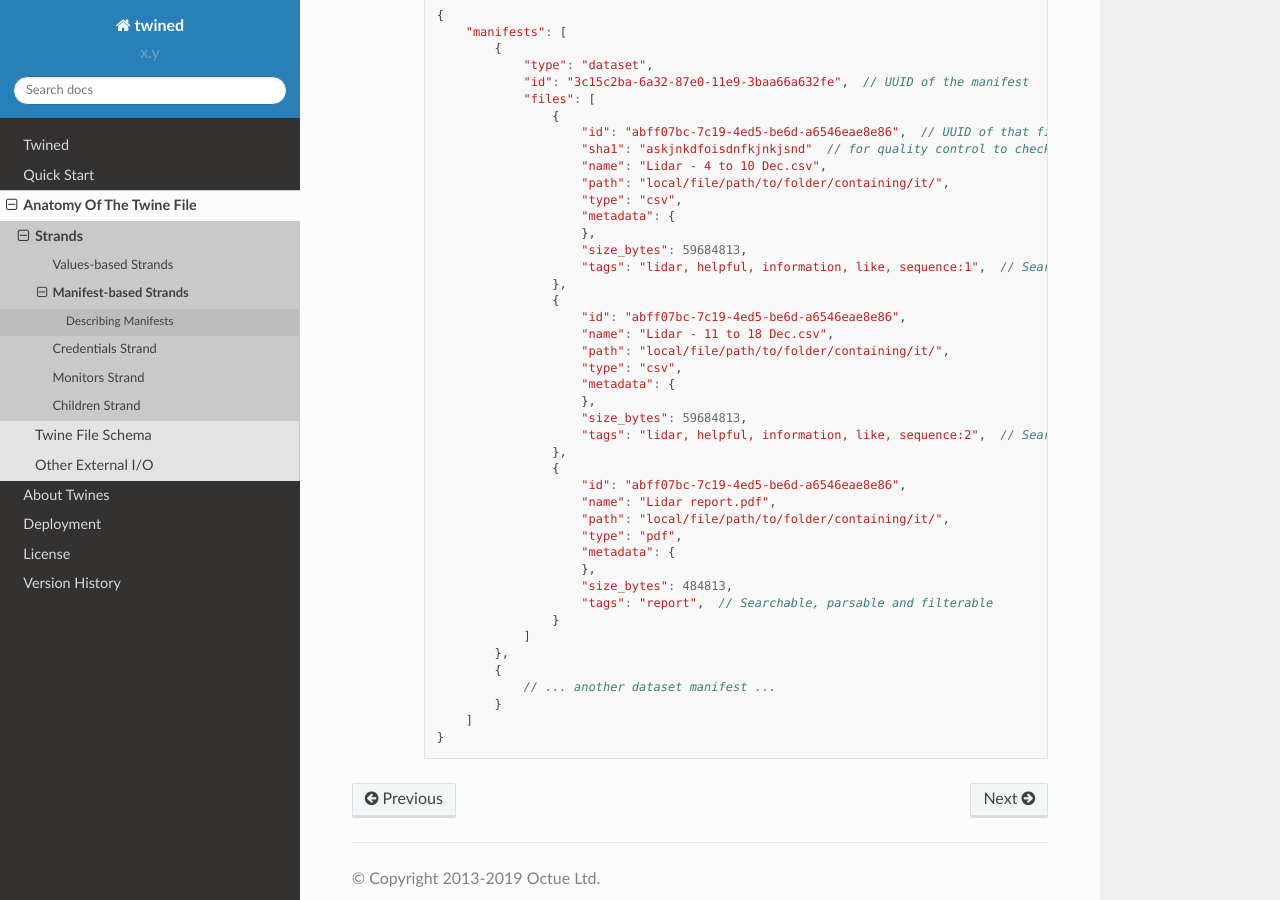
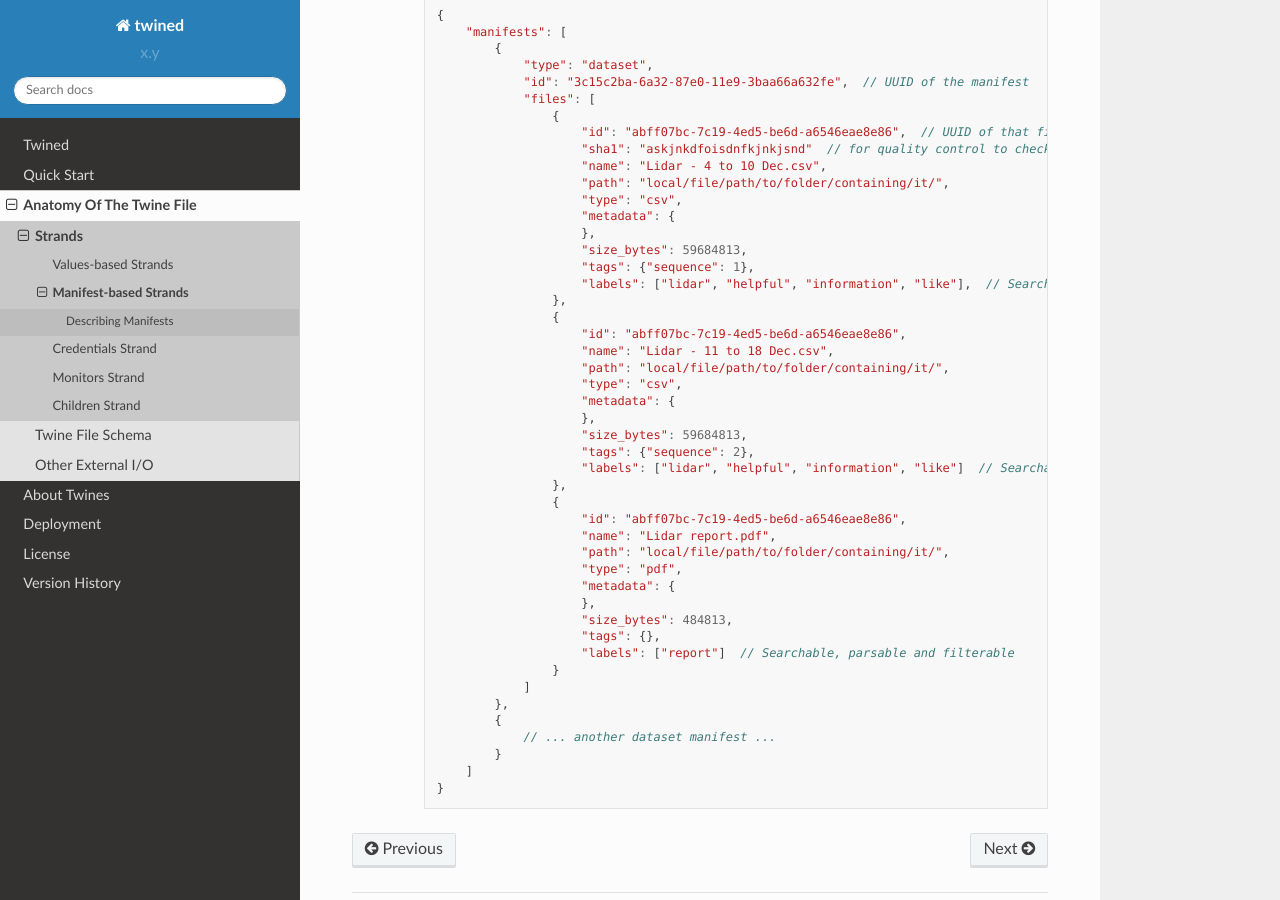
Before and after one commit to octue/twined, a Sphinx documentation site: the page built from docs/source/anatomy_manifest.rst, in a window 1280 px wide and 900 px high, scrolled down 2424 px. Built offline with Sphinx 7.4.7 and the Read the Docs theme 2.0.0, drawn with Linux system fonts in a browser that asks for light colours.

Commit message:
DOC: Update tags format and add labels in docs

```diff
--- a/docs/source/anatomy_manifest.rst
+++ b/docs/source/anatomy_manifest.rst
@@ -171,7 +171,8 @@ for examples.
                                  "metadata": {
                                  },
                                  "size_bytes": 59684813,
-                                 "tags": "lidar, helpful, information, like, sequence:1",  // Searchable, parsable and filterable
+                                 "tags": {"sequence": 1},
+                                 "labels": ["lidar", "helpful", "information", "like"],  // Searchable, parsable and filterable
                              },
                              {
                                  "id": "abff07bc-7c19-4ed5-be6d-a6546eae8e86",
@@ -181,7 +182,8 @@ for examples.
                                  "metadata": {
                                  },
                                  "size_bytes": 59684813,
-                                 "tags": "lidar, helpful, information, like, sequence:2",  // Searchable, parsable and filterable
+                                 "tags": {"sequence": 2},
+                                 "labels": ["lidar", "helpful", "information", "like"]  // Searchable, parsable and filterable
                              },
                              {
                                  "id": "abff07bc-7c19-4ed5-be6d-a6546eae8e86",
@@ -191,7 +193,8 @@ for examples.
                                  "metadata": {
                                  },
                                  "size_bytes": 484813,
-                                 "tags": "report",  // Searchable, parsable and filterable
+                                 "tags": {},
+                                 "labels": ["report"]  // Searchable, parsable and filterable
                              }
                          ]
                      },
--- a/docs/source/examples.rst
+++ b/docs/source/examples.rst
@@ -164,7 +164,8 @@ copied straight from the unit test cases, so you can always check there to see h
          		{
          			"key": "production_data",
          			"purpose": "A dataset containing production data",
-         			"tags": "production, wind"
+         			"tags": {"cleaned": True},
+                    "labels": ["production", "wind"]
          		}
          	],
          	"output_values_schema": {
```
